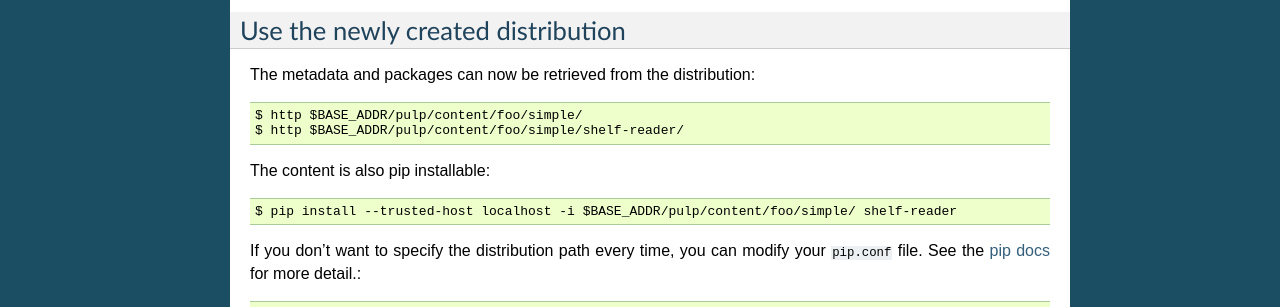
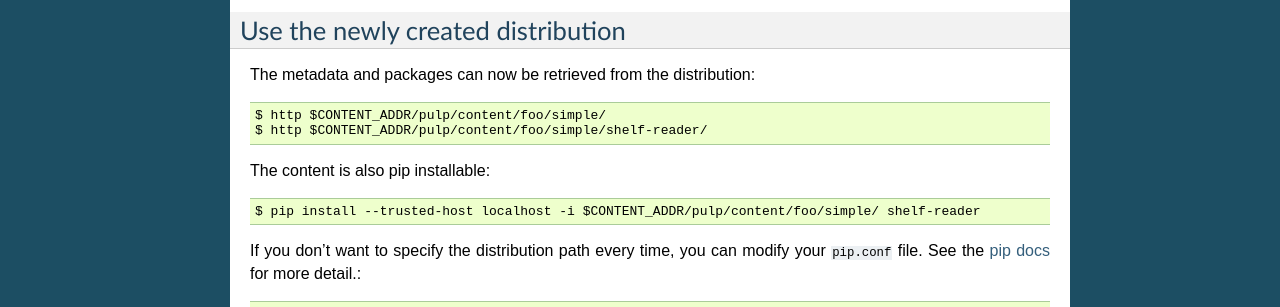
Before and after one commit to pulp/pulp_python, a Sphinx documentation site: the page built from docs/workflows/publish-host.rst, in a window 1280 px wide. Shown: the part 1317-1624 px from the top of the page. Built offline with Sphinx 7.4.7, drawn with Linux system fonts in a browser that asks for light colours.

Commit message:
Fix relative_path so pip can install packages
Add trailing slash to relative path so packages are at expected location.
Also update docs to include $CONTENT_ADDR as this now differs from
$BASE_ADDR for our content app.

fixes #4677
https://pulp.plan.io/issues/4677

```diff
--- a/docs/workflows/publish-host.rst
+++ b/docs/workflows/publish-host.rst
@@ -75,12 +75,12 @@ Use the newly created distribution
 
 The metadata and packages can now be retrieved from the distribution::
 
-$ http $BASE_ADDR/pulp/content/foo/simple/
-$ http $BASE_ADDR/pulp/content/foo/simple/shelf-reader/
+$ http $CONTENT_ADDR/pulp/content/foo/simple/
+$ http $CONTENT_ADDR/pulp/content/foo/simple/shelf-reader/
 
 The content is also pip installable::
 
-$ pip install --trusted-host localhost -i $BASE_ADDR/pulp/content/foo/simple/ shelf-reader
+$ pip install --trusted-host localhost -i $CONTENT_ADDR/pulp/content/foo/simple/ shelf-reader
 
 If you don't want to specify the distribution path every time, you can modify your ``pip.conf``
 file. See the `pip docs <https://pip.pypa.io/en/stable/user_guide/#configuration>`_ for more
```
Also changed, not shown: 1 other file.
